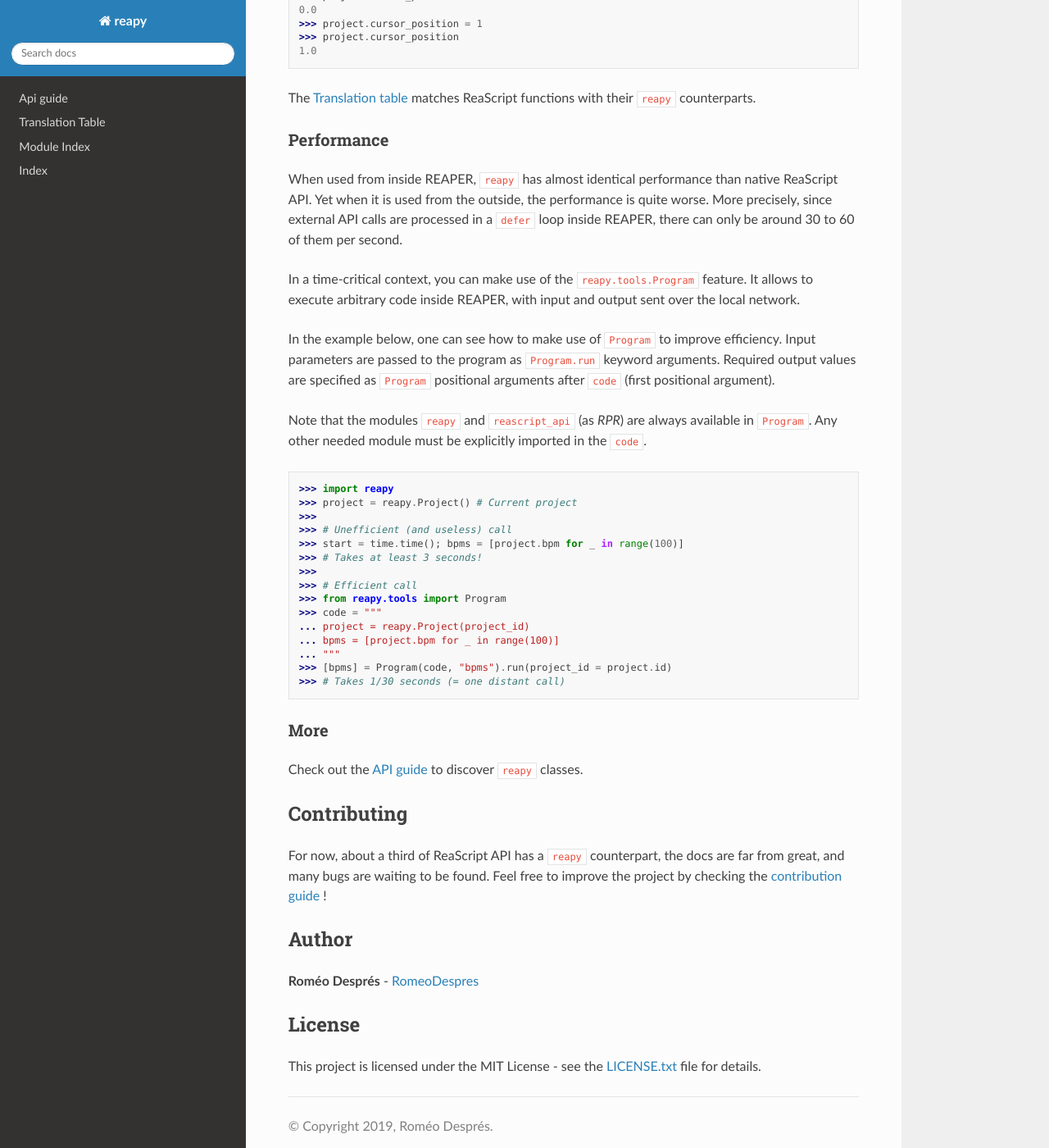
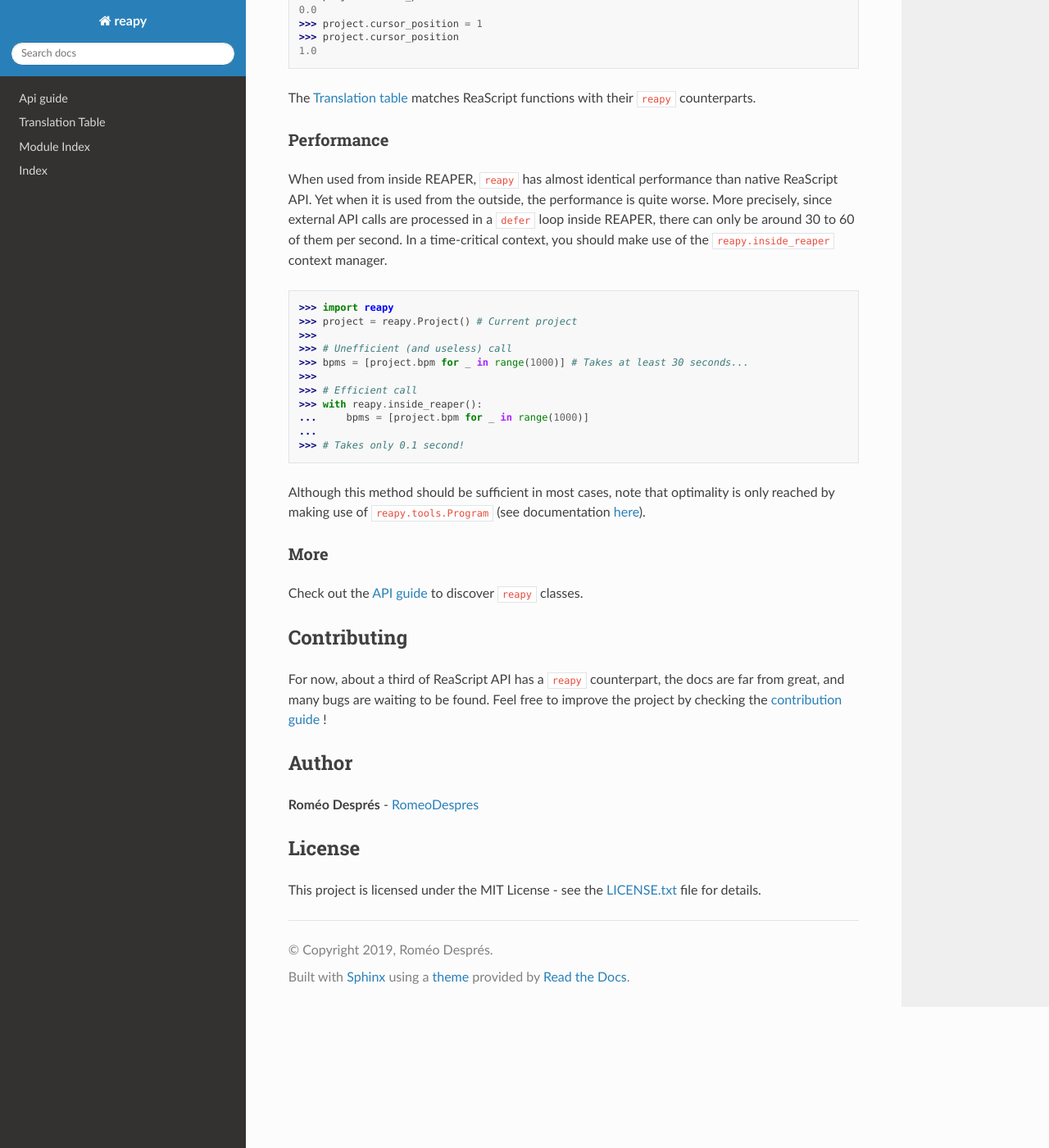
Before and after one commit to RomeoDespres/reapy, a Sphinx documentation site: the page built from docs/source/index.rst, in a window 1280 px wide and 1400 px high, scrolled down 1614 px. Shown: the whole window at 82% size. Built offline with Sphinx 7.4.7 and the Read the Docs theme 2.0.0, drawn with Linux system fonts in a browser that asks for light colours; pages that are not in the unit, such as notebooks, are missing from menus.

Commit message:
Update documentation

```diff
--- a/docs/source/index.rst
+++ b/docs/source/index.rst
@@ -80,30 +80,22 @@
 Performance
 ***********
 
-When used from inside REAPER, ``reapy`` has almost identical performance than native ReaScript API. Yet when it is used from the outside, the performance is quite worse. More precisely, since external API calls are processed in a ``defer`` loop inside REAPER, there can only be around 30 to 60 of them per second.
-
-In a time-critical context, you can make use of the ``reapy.tools.Program`` feature. It allows to execute arbitrary code inside REAPER, with input and output sent over the local network.
-
-In the example below, one can see how to make use of ``Program`` to improve efficiency. Input parameters are passed to the program as ``Program.run`` keyword arguments. Required output values are specified as ``Program`` positional arguments after ``code`` (first positional argument).
-
-Note that the modules ``reapy`` and ``reascript_api`` (as `RPR`) are always available in ``Program``. Any other needed module must be explicitly imported in the ``code``.
+When used from inside REAPER, ``reapy`` has almost identical performance than native ReaScript API. Yet when it is used from the outside, the performance is quite worse. More precisely, since external API calls are processed in a ``defer`` loop inside REAPER, there can only be around 30 to 60 of them per second. In a time-critical context, you should make use of the ``reapy.inside_reaper`` context manager.
 
 
     >>> import reapy
     >>> project = reapy.Project() # Current project
     >>>
     >>> # Unefficient (and useless) call
-    >>> start = time.time(); bpms = [project.bpm for _ in range(100)]
-    >>> # Takes at least 3 seconds!
+    >>> bpms = [project.bpm for _ in range(1000)] # Takes at least 30 seconds...
     >>>
     >>> # Efficient call
-    >>> from reapy.tools import Program
-    >>> code = """
-    ... project = reapy.Project(project_id)
-    ... bpms = [project.bpm for _ in range(100)]
-    ... """
-    >>> [bpms] = Program(code, "bpms").run(project_id = project.id)
-    >>> # Takes 1/30 seconds (= one distant call)
+    >>> with reapy.inside_reaper():
+    ...     bpms = [project.bpm for _ in range(1000)]
+    ...
+    >>> # Takes only 0.1 second!
+
+Although this method should be sufficient in most cases, note that optimality is only reached by making use of ``reapy.tools.Program`` (see documentation `here <reapy.tools.html#reapy.tools.program.Program>`_).
 
 More
 ****
```
Also changed, not shown: docs/source/api_guide.rst (+21 -0 lines).
